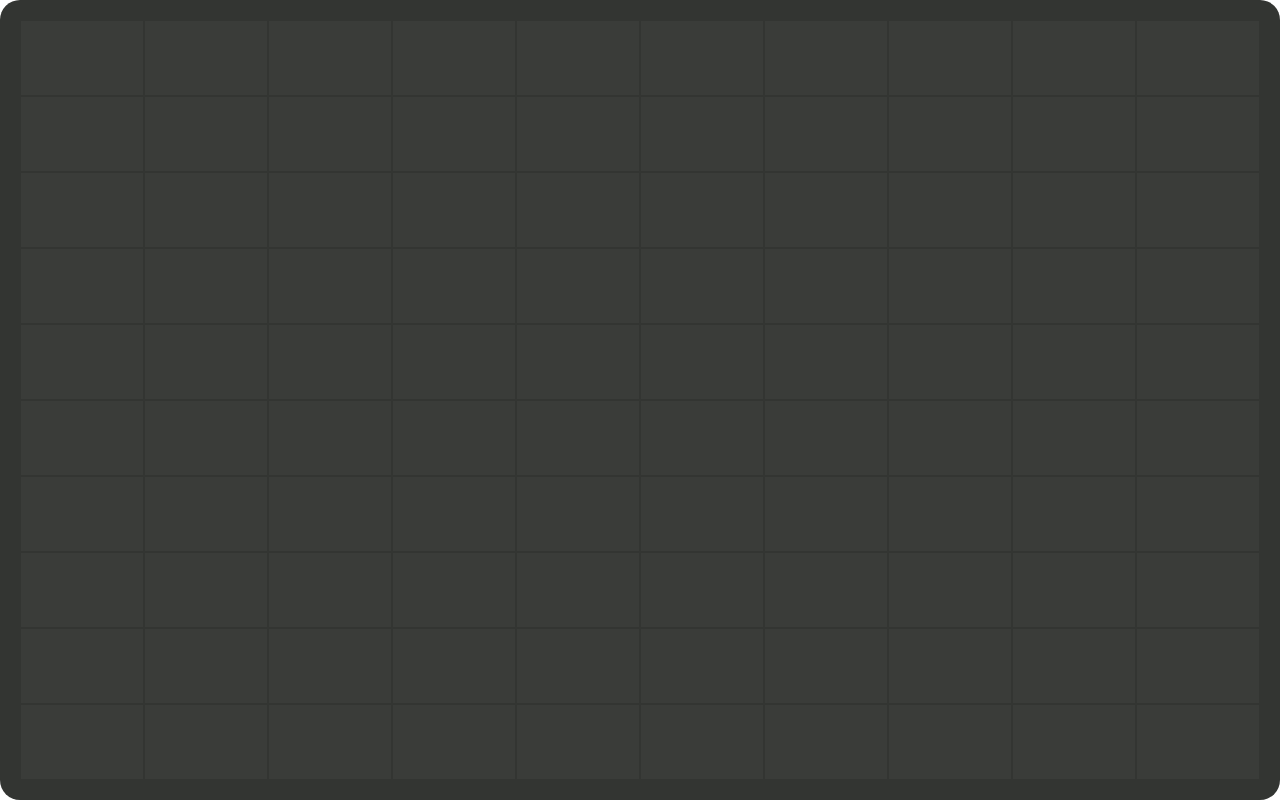
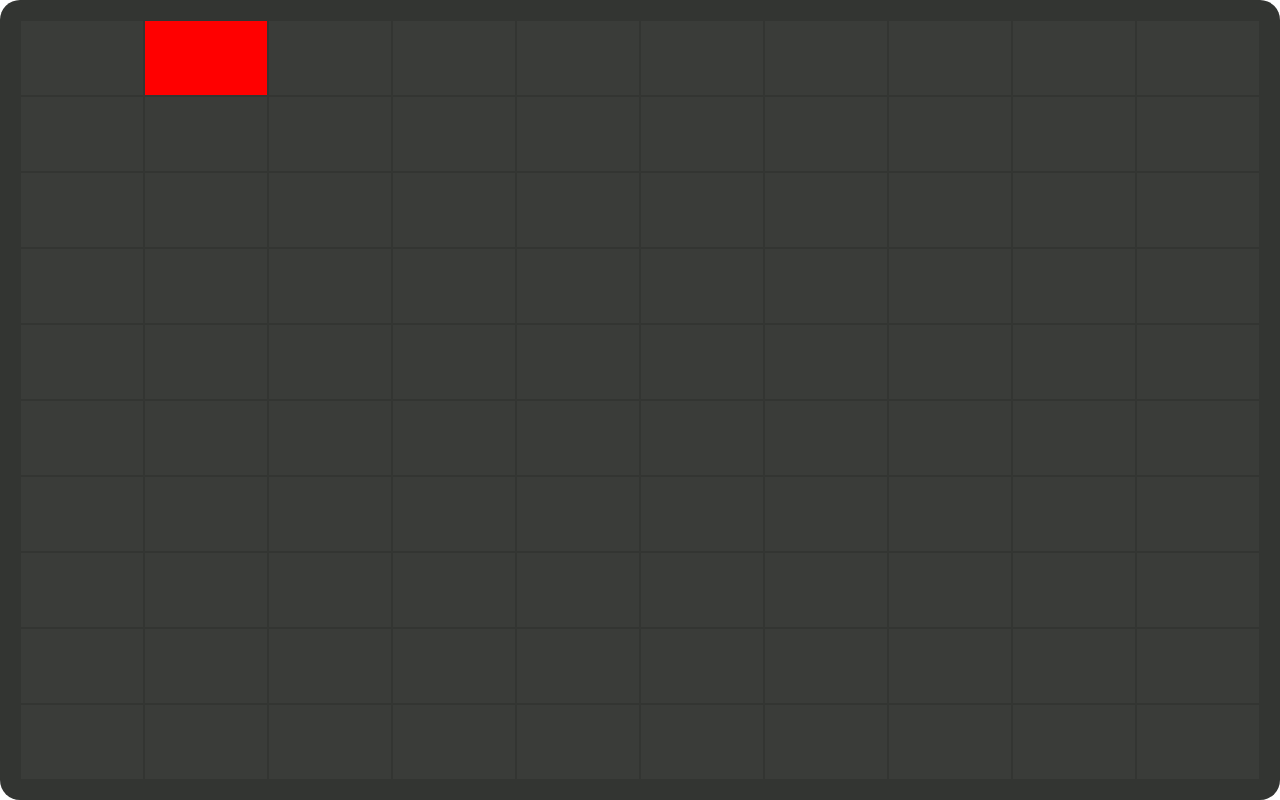
Before and after one commit to PopovDS617/snake-game, a React (Vite) app: page / in a window 1280 px wide. Built offline with nearby package versions, Linux system fonts and the light colour scheme.

Commit message:
feat: add useFood hook and utils for Screen comp

```diff
--- a/src/components/Screen/Screen.tsx
+++ b/src/components/Screen/Screen.tsx
@@ -1,12 +1,18 @@
 import React from 'react';
 import { board } from '../../utils/board';
 import './screen.scss';
+import useGame from '../../hooks/useGame';
+import { setStyles } from './screen-utils';
 
 const Screen = () => {
+  const { foodPosition } = useGame();
+
   return (
     <div className="screen">
       {board.map((item, index) => {
-        return <div key={index} />;
+        const color = setStyles({ index, foodPosition });
+
+        return <div key={index} style={{ background: color }} />;
       })}
     </div>
   );
--- /dev/null
+++ b/src/components/Screen/screen-utils.ts
@@ -0,0 +1,10 @@
+interface Styles {
+  index: number;
+  foodPosition: number;
+}
+
+export const setStyles = ({ index, foodPosition }: Styles) => {
+  if (foodPosition === index) {
+    return 'red';
+  }
+};
--- /dev/null
+++ b/src/hooks/useFood/useFood.ts
@@ -0,0 +1,29 @@
+import { useAppSelector } from '../../store/hooks';
+import { useState, useCallback } from 'react';
+import { Coordinates } from '../../models/snake-types';
+import { board } from '../../utils/board';
+
+export const getRandomPosition = (coordinates: Coordinates): number => {
+  const randomIndex = Math.floor(Math.random() * coordinates.length);
+
+  return coordinates[randomIndex];
+};
+
+const useFood = () => {
+  const coordinates = useAppSelector((state) => state.snakeReducer.coordinates);
+  const [foodPosition, setFoodPosition] = useState<number>(
+    getRandomPosition(coordinates)
+  );
+
+  const generateRandomFoodPosition = useCallback(() => {
+    const randomCoordinate = getRandomPosition(coordinates);
+    setFoodPosition(randomCoordinate);
+  }, [coordinates]);
+
+  return {
+    foodPosition,
+    generateRandomFoodPosition,
+  };
+};
+
+export default useFood;
--- /dev/null
+++ b/src/hooks/useGame.ts
@@ -0,0 +1,14 @@
+import { useEffect } from 'react';
+import useFood from './useFood/useFood';
+import { useAppDispatch, useAppSelector } from '../store/hooks';
+import { snakeActions } from '../store/snake/snakeSlice';
+
+const useGame = () => {
+  const { foodPosition, generateRandomFoodPosition } = useFood();
+
+  return {
+    foodPosition,
+  };
+};
+
+export default useGame;
--- a/src/store/snake/snakeSlice.ts
+++ b/src/store/snake/snakeSlice.ts
@@ -19,18 +19,18 @@ const snakeSlice = createSlice({
     setCoordinates(state, action: PayloadAction<Coordinates>) {
       state.coordinates = action.payload;
     },
+    setFailed(state, action: PayloadAction<boolean>) {
+      state.hasFailed = action.payload;
+    },
     incrementScore(state) {
       state.score++;
     },
     clearScore(state) {
       state.score = 0;
     },
-    setFailed(state, action: PayloadAction<boolean>) {
-      state.hasFailed = action.payload;
-    },
   },
 });
-
+export const snakeActions = snakeSlice.actions;
 export const snakeReducer = snakeSlice.reducer;
 
 export default snakeSlice;
```
